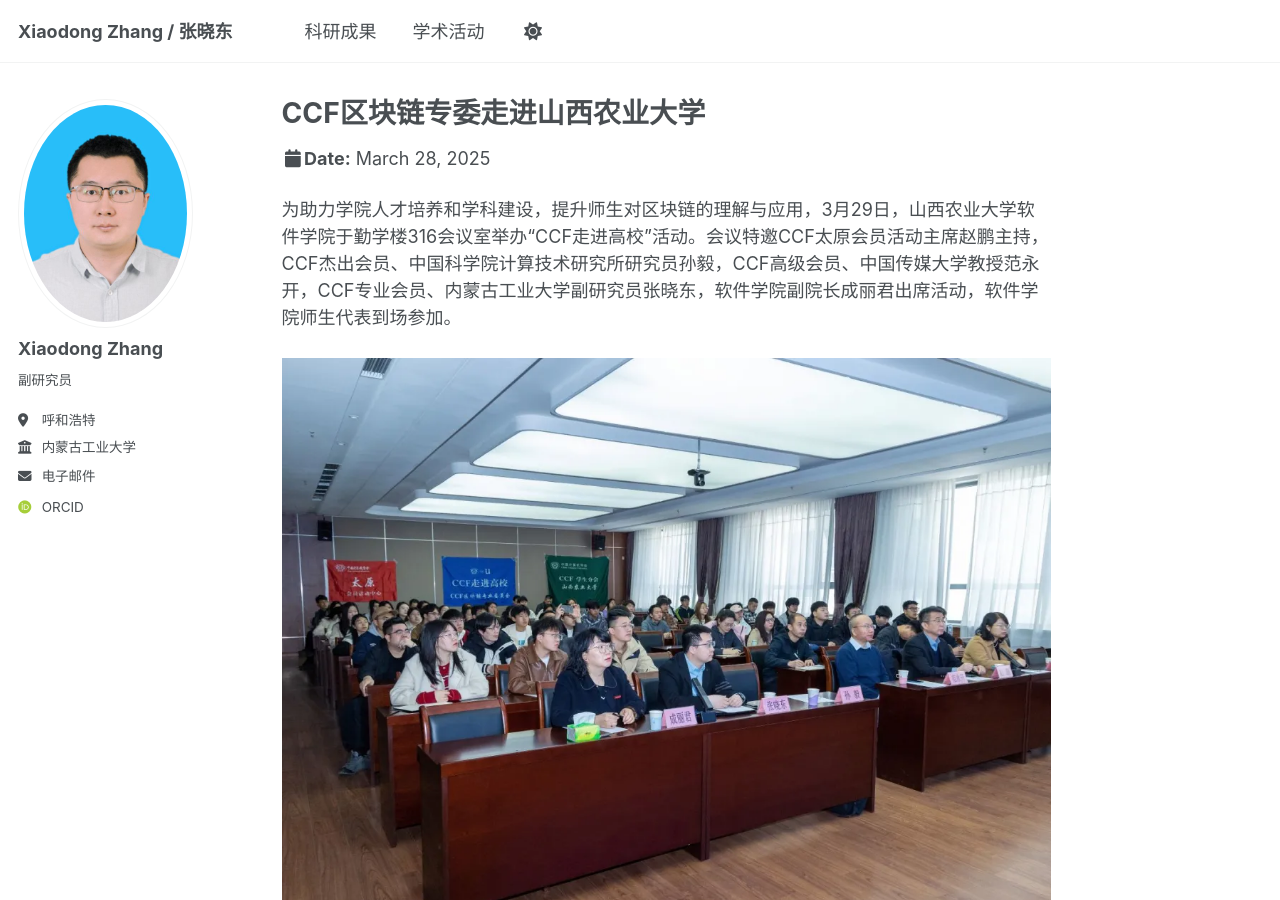
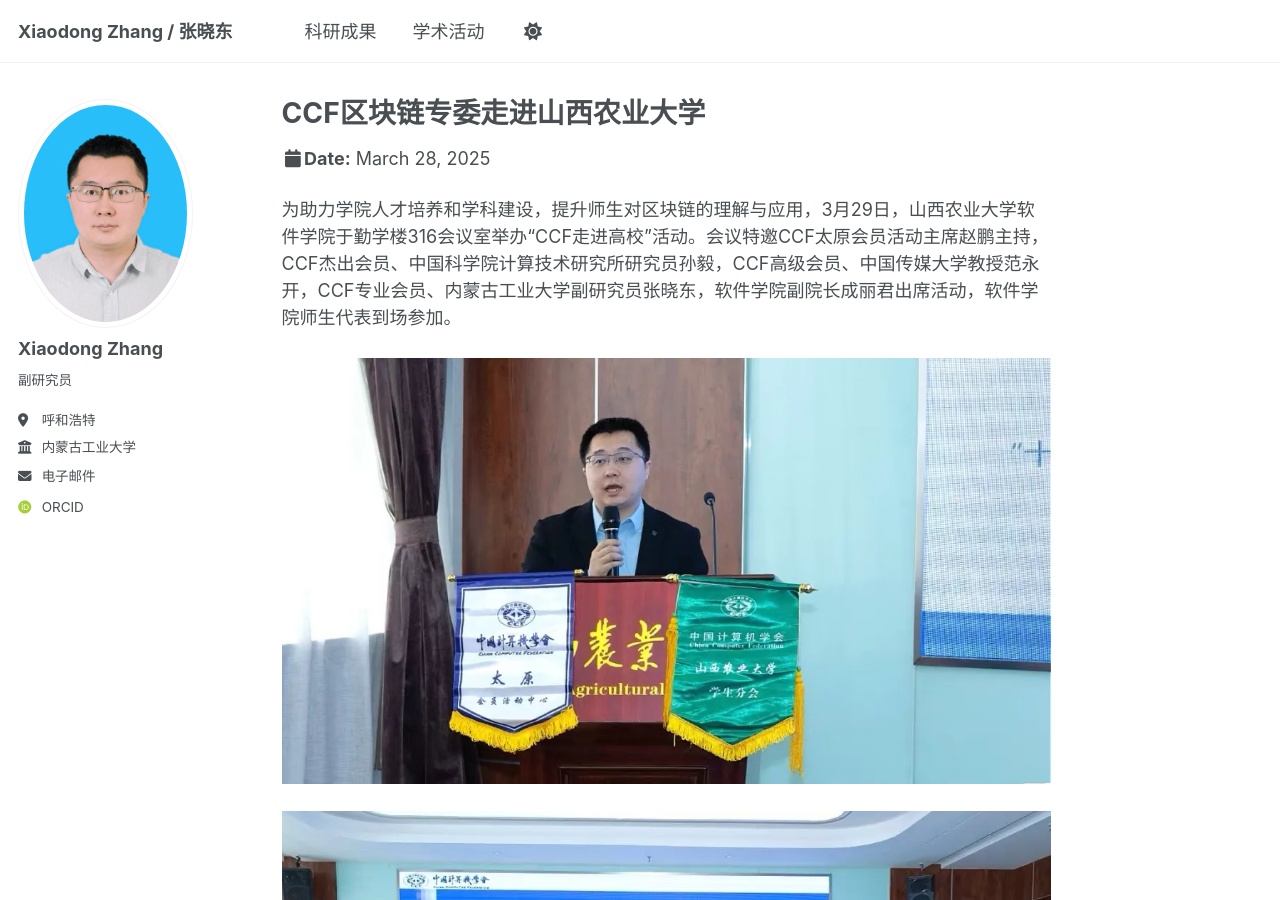
Before and after one commit to zhangxiaodong-imut/zhangxiaodong-imut.github.io, a Jekyll site: the page built from _talks/2025-CCF区块链专委走进山西农业大学.md, in a window 1280 px wide and 900 px high. Built offline with Jekyll 4.4.1, drawn with Linux system fonts in a browser that asks for light colours; some web fonts are replaced.

Commit message:
Update 2025-CCF区块链专委走进山西农业大学.md

```diff
--- a/_talks/2025-CCF区块链专委走进山西农业大学.md
+++ b/_talks/2025-CCF区块链专委走进山西农业大学.md
@@ -11,9 +11,6 @@ link: "https://mp.weixin.qq.com/s?__biz=MzkwMTg2MjIwMQ==&mid=2247679043&idx=1&sn
 为助力学院人才培养和学科建设，提升师生对区块链的理解与应用，3月29日，山西农业大学软件学院于勤学楼316会议室举办“CCF走进高校”活动。会议特邀CCF太原会员活动主席赵鹏主持，CCF杰出会员、中国科学院计算技术研究所研究员孙毅，CCF高级会员、中国传媒大学教授范永开，CCF专业会员、内蒙古工业大学副研究员张晓东，软件学院副院长成丽君出席活动，软件学院师生代表到场参加。
 <br/>
 <br/>
-![会场照片](2025-CCF区块链专委走进山西农业大学-1.webp)
-<br/>
-<br/>
 ![会场照片](2025-CCF区块链专委走进山西农业大学-2.webp)
 <br/>
 <br/>
```
